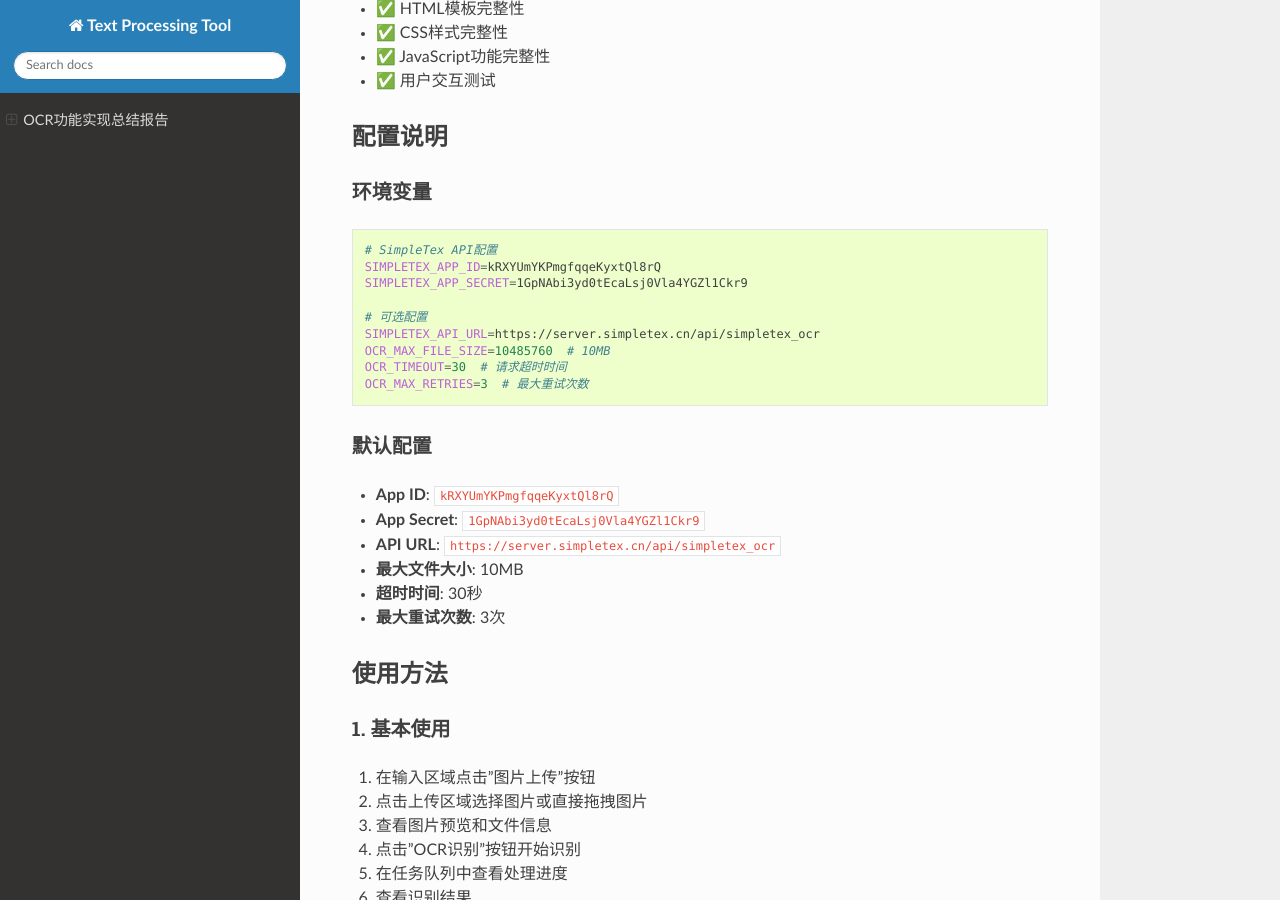
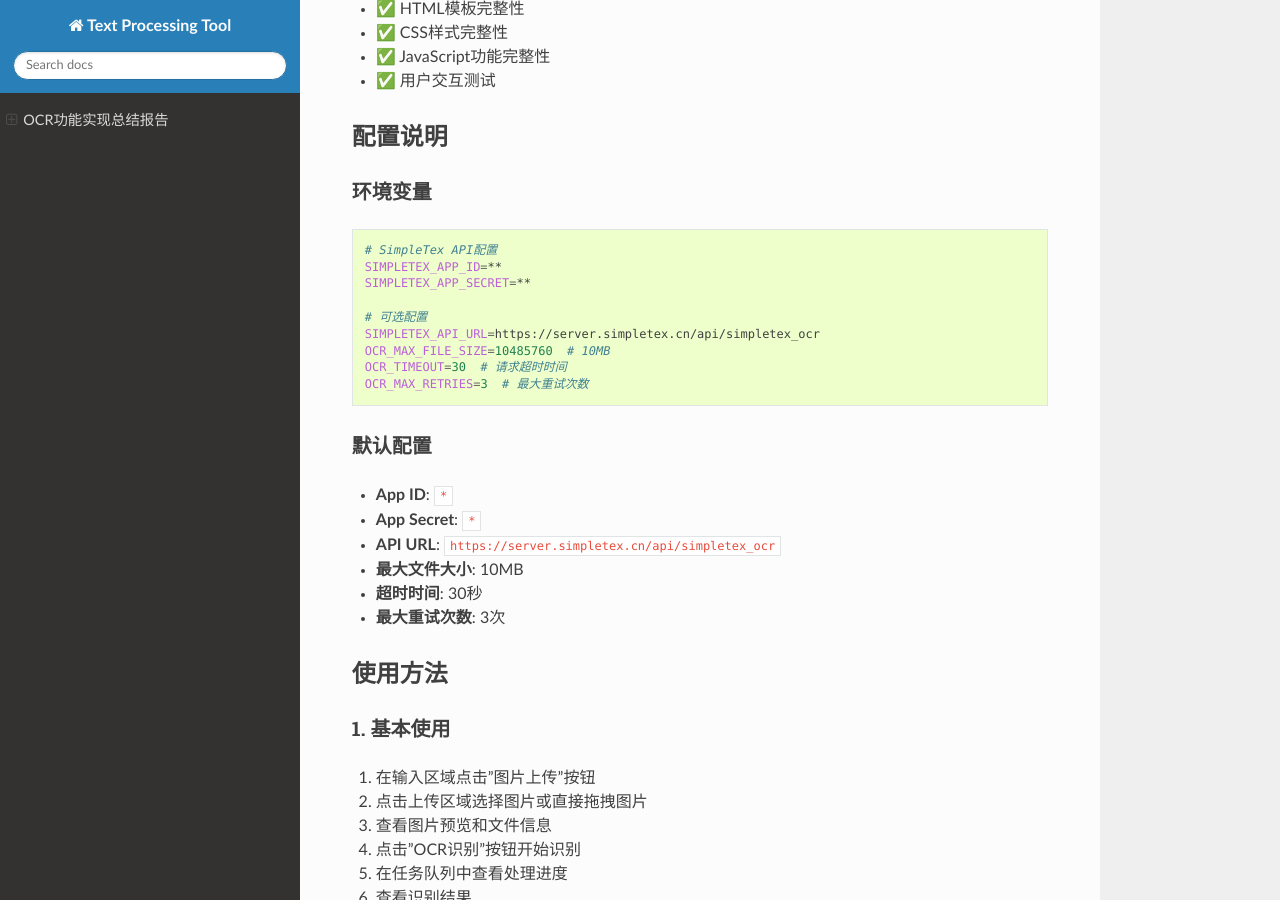
Before and after one commit to houhuawei23/text-processing-tool, a Sphinx documentation site: the page built from docs/OCR_IMPLEMENTATION_SUMMARY.md, in a window 1280 px wide and 900 px high, scrolled down 3135 px. Built offline with Sphinx 7.4.7 and the Read the Docs theme 3.1.0, drawn with Linux system fonts in a browser that asks for light colours.

Commit message:
delete simpletex ocr app id and secret

````diff
--- a/docs/OCR_IMPLEMENTATION_SUMMARY.md
+++ b/docs/OCR_IMPLEMENTATION_SUMMARY.md
@@ -114,8 +114,8 @@
 ### 环境变量
 ```bash
 # SimpleTex API配置
-SIMPLETEX_APP_ID=kRXYUmYKPmgfqqeKyxtQl8rQ
-SIMPLETEX_APP_SECRET=1GpNAbi3yd0tEcaLsj0Vla4YGZl1Ckr9
+SIMPLETEX_APP_ID=**
+SIMPLETEX_APP_SECRET=**
 
 # 可选配置
 SIMPLETEX_API_URL=https://server.simpletex.cn/api/simpletex_ocr
@@ -125,8 +125,8 @@ OCR_MAX_RETRIES=3  # 最大重试次数
 ```
 
 ### 默认配置
-- **App ID**: `kRXYUmYKPmgfqqeKyxtQl8rQ`
-- **App Secret**: `1GpNAbi3yd0tEcaLsj0Vla4YGZl1Ckr9`
+- **App ID**: `*`
+- **App Secret**: `*`
 - **API URL**: `https://server.simpletex.cn/api/simpletex_ocr`
 - **最大文件大小**: 10MB
 - **超时时间**: 30秒
````
Also changed, not shown: docs/OCR_FEATURE_GUIDE.md (+4 -4 lines), 2 other files.
